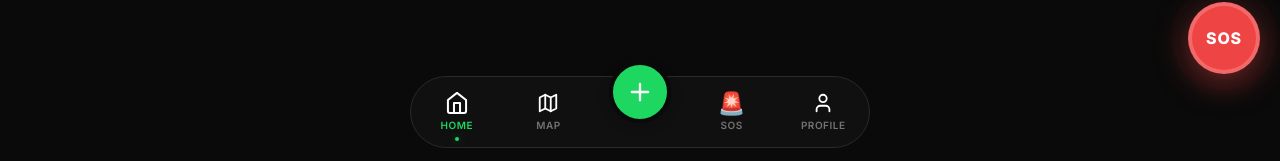
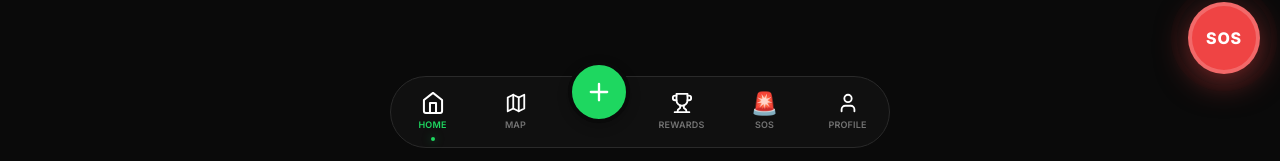
Before and after one commit to skmodtech-rgb/CivicX, a React (Vite) app in the folder client/: page / in a window 1280 px wide. Shown: the part 636-797 px from the top of the page. Built offline with nearby package versions, Linux system fonts and the light colour scheme; no server answers; sample sign-in values are in the browser's storage.

Commit message:
fix: restore Rewards navigation and optimize bottom bar for 6 items

```diff
--- a/client/src/layouts/CitizenLayout.css
+++ b/client/src/layouts/CitizenLayout.css
@@ -79,10 +79,10 @@
   left: 50%;
   transform: translateX(-50%);
   display: grid;
-  grid-template-columns: repeat(5, 1fr);
+  grid-template-columns: repeat(6, 1fr);
   align-items: center;
-  width: calc(100% - 32px);
-  max-width: 460px;
+  width: calc(100% - 16px);
+  max-width: 500px;
   height: 72px;
   background: rgba(18, 18, 18, 0.85);
   backdrop-filter: blur(20px);
@@ -109,7 +109,7 @@
   transition: all 0.2s;
 }
 .nav-icon { display: flex; align-items: center; justify-content: center; transition: transform 0.2s; }
-.nav-label { font-size: 10px; font-weight: 600; color: var(--color-text-muted); text-transform: uppercase; letter-spacing: 0.05em; }
+.nav-label { font-size: 9px; font-weight: 600; color: var(--color-text-muted); text-transform: uppercase; letter-spacing: 0.02em; }
 .nav-dot {
   position: absolute;
   bottom: 6px;
--- a/client/src/layouts/CitizenLayout.jsx
+++ b/client/src/layouts/CitizenLayout.jsx
@@ -9,6 +9,7 @@ const navItems = [
   { path: '/', icon: <HomeIcon size={22} />, label: 'Home' },
   { path: '/map', icon: <MapIcon size={22} />, label: 'Map' },
   { path: '/submit', icon: <PlusIcon size={28} color="white" />, label: 'Report', isPrimary: true },
+  { path: '/rewards', icon: <TrophyIcon size={22} />, label: 'Rewards' },
   { path: '/emergency', icon: <span style={{fontSize:22, lineHeight:1}}>🚨</span>, label: 'SOS' },
   { path: '/profile', icon: <UserIcon size={22} />, label: 'Profile' }
 ];
```
